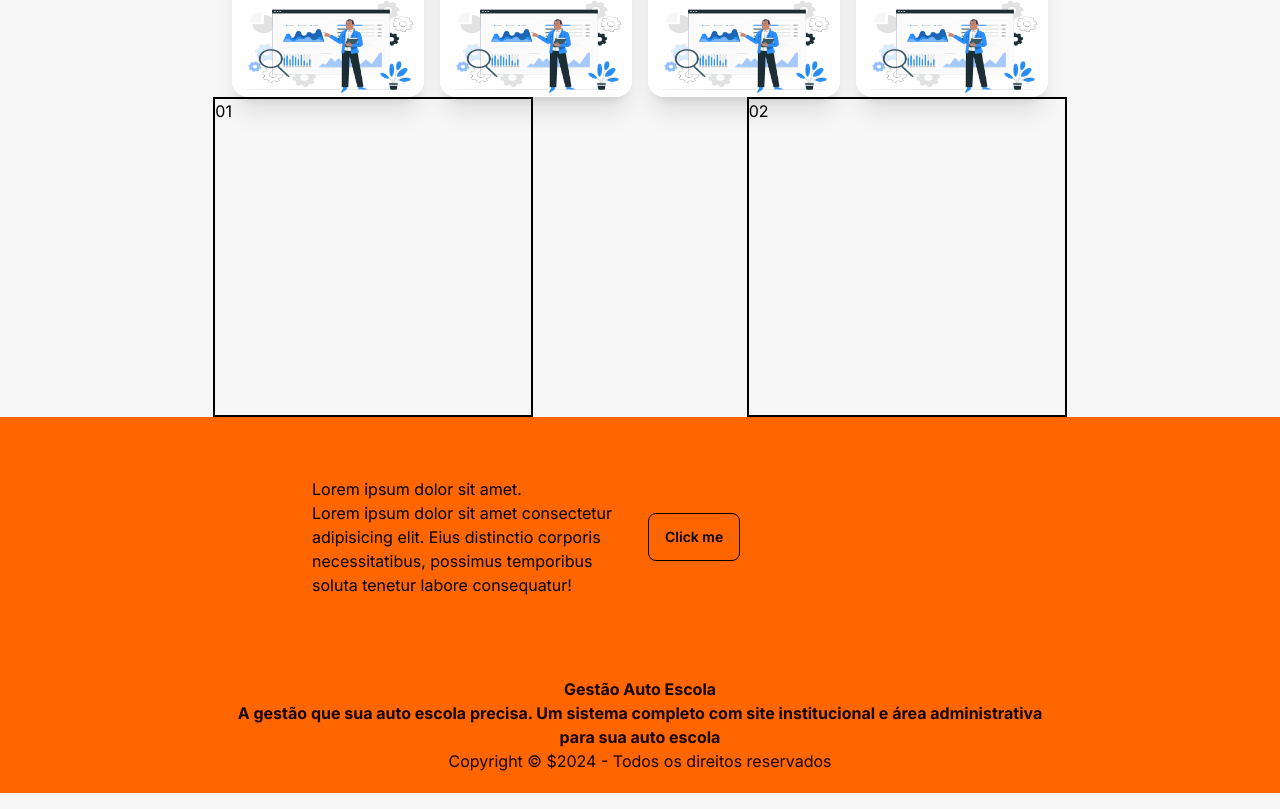
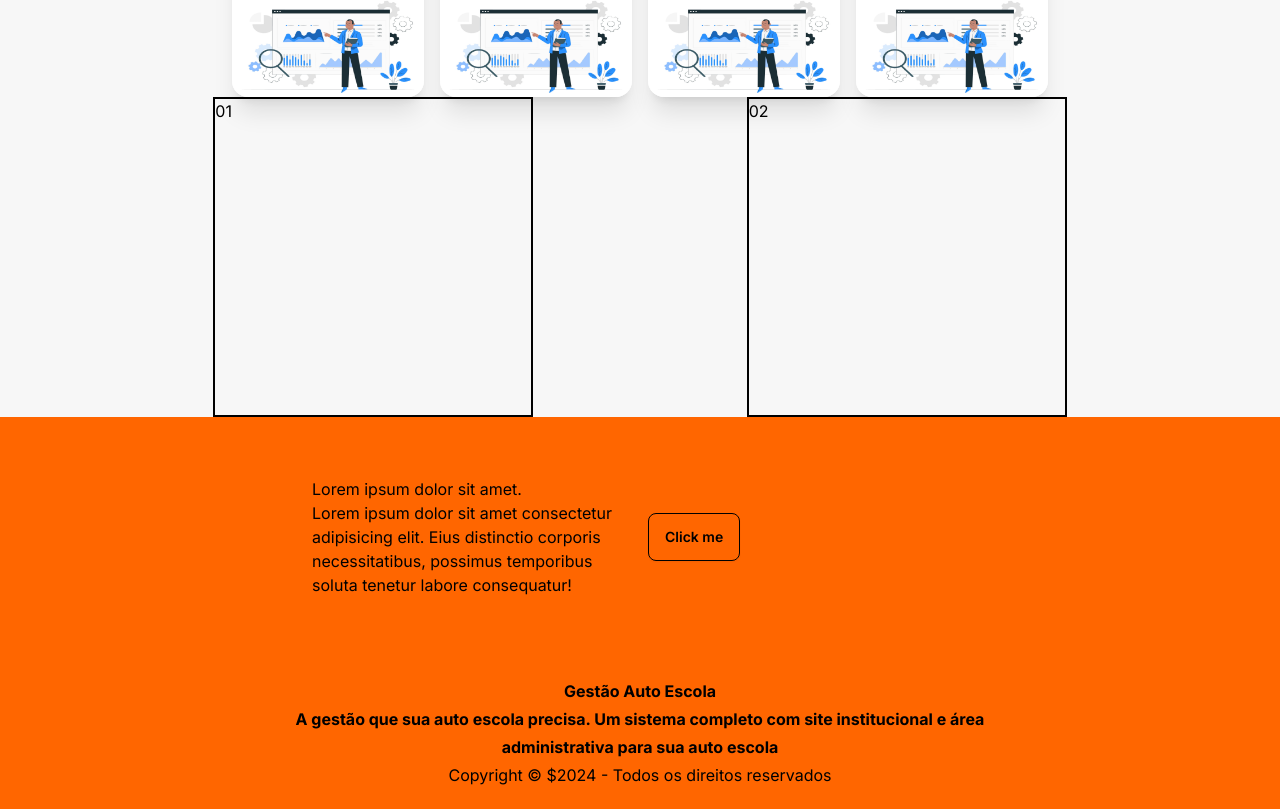
Before and after one commit to mrdsantos/gestao-auto-escola, a Next.js app: page / in a window 1280 px wide. Shown: the part 541-1350 px from the top of the page. Built offline with nearby package versions, Linux system fonts and the light colour scheme.

Commit message:
update footer

```diff
--- a/app/components/Footer/Footer.tsx
+++ b/app/components/Footer/Footer.tsx
@@ -1,13 +1,13 @@
 const Footer = () => {
   return (
-    <footer className="co bg-primary text-primary-content p-5">
-      <div className="w-4/6 mx-auto">
-        <p className="font-bold text-center">
+    <footer className="bg-primary p-5">
+      <div className="w-4/6 mx-auto flex flex-col flex-nowrap items-center text-center">
+        <p className="font-bold prose">
           Gestão Auto Escola
             <br />
             A gestão que sua auto escola precisa. Um sistema completo com site institucional e área administrativa para sua auto escola</p>
 
-          <p className="text-center">Copyright © ${new Date().getFullYear()} - Todos os direitos reservados</p>
+          <p className="prose">Copyright © ${new Date().getFullYear()} - Todos os direitos reservados</p>
       </div>
     </footer>
   )
```
